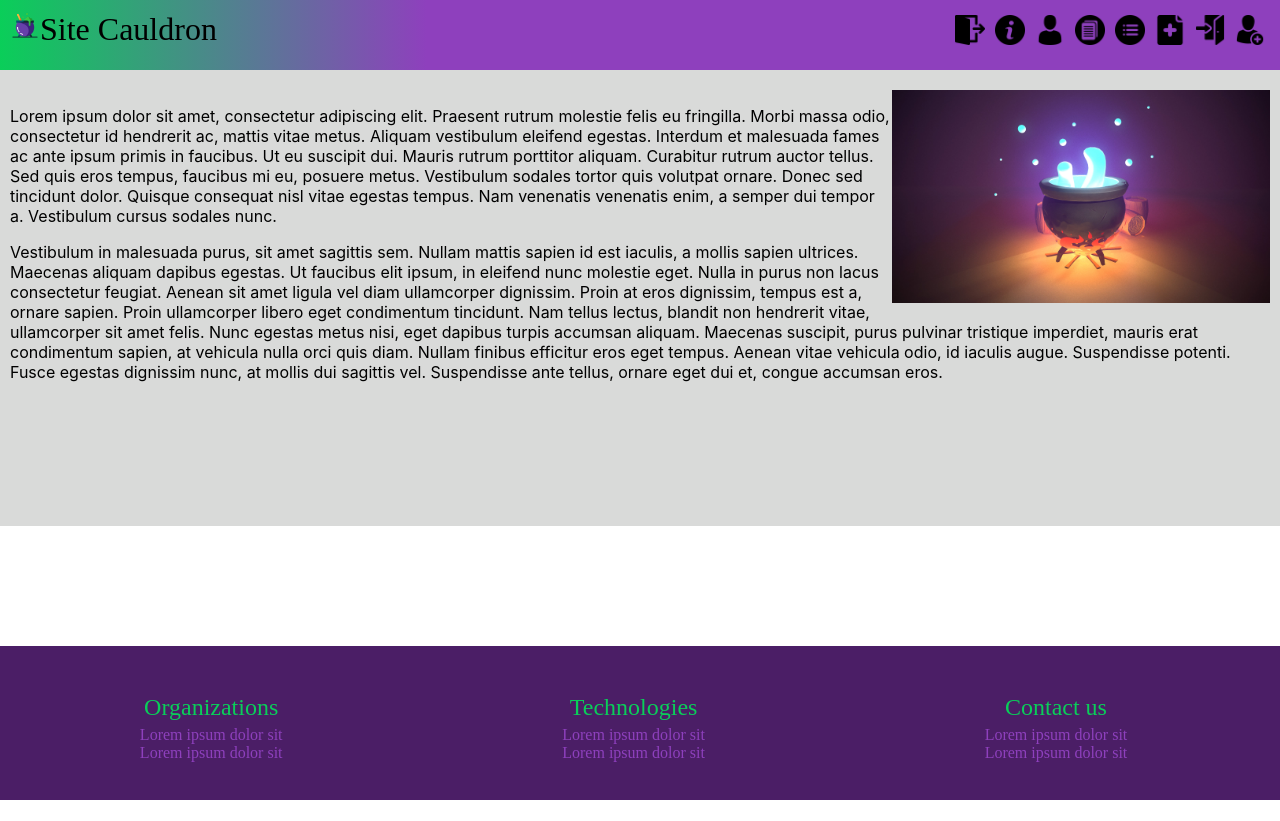
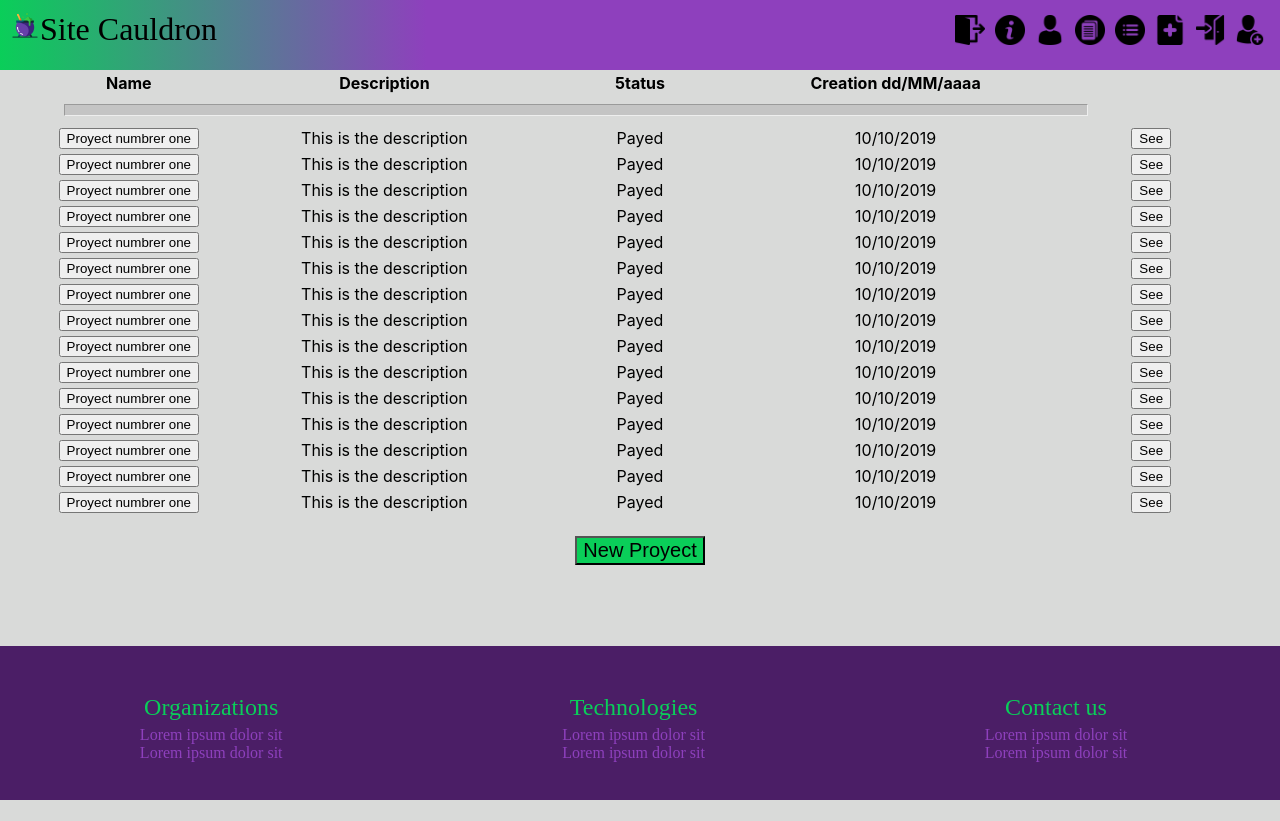
Before and after one commit to 5l1v3r1/site-cauldron, a React (Create React App) app in the folder Front-end/site-cauldron/: page / in a window 1280 px wide. Before the commit the page ends 800 px from the top, so only its background shows below. Built offline with nearby package versions, Linux system fonts and the light colour scheme.

Commit message:
List of proyects

```diff
--- a/Front-end/site-cauldron/public/index.html
+++ b/Front-end/site-cauldron/public/index.html
@@ -26,9 +26,9 @@
     -->
     <title>Site Cauldron</title>
   </head>
-  <body>
+  <body bgcolor="#D9DAD9">
     <noscript>You need to enable JavaScript to run this app.</noscript>
-    <div id="root"></div>
+    <div id="root" ></div>
     <!--
       This HTML file is a template.
       If you open it directly in the browser, you will see an empty page.
--- a/Front-end/site-cauldron/src/App.js
+++ b/Front-end/site-cauldron/src/App.js
@@ -1,15 +1,16 @@
 import React from 'react';
-
 
 import Menu from './components/Menu'
 import Footer from './components/Footer'
-import Principal from './components/Principal'
+import Principal from './pages/Principal'
+import Proyects from './pages/Proyects'
 
 function App() {
   return (
-    <div >
+    <div>
       <Menu/>
-      <Principal/>
+      <Proyects/>
+      {/* <Principal/> */}
       <Footer/>
     </div>
   );
--- a/Front-end/site-cauldron/src/components/Principal.js
+++ b/Front-end/site-cauldron/src/pages/Principal.js
@@ -8,10 +8,11 @@ function Principal(params) {
     return(
         <body className = "Body">
             <br/>
-            <img src={Cauldron} alt="" class="Body-Image"></img>
+            <img src={Cauldron} alt="" ></img>
             <p>
                 Lorem ipsum dolor sit amet, consectetur adipiscing elit. Praesent rutrum molestie felis eu fringilla. Morbi massa odio, consectetur id hendrerit ac, mattis vitae metus. Aliquam vestibulum eleifend egestas. Interdum et malesuada fames ac ante ipsum primis in faucibus. Ut eu suscipit dui. Mauris rutrum porttitor aliquam. Curabitur rutrum auctor tellus. Sed quis eros tempus, faucibus mi eu, posuere metus. Vestibulum sodales tortor quis volutpat ornare. Donec sed tincidunt dolor. Quisque consequat nisl vitae egestas tempus. Nam venenatis venenatis enim, a semper dui tempor a. Vestibulum cursus sodales nunc.
             </p>
+            <img src={GraphQl} style={{float: "left"}} alt=""></img>
             <p>
                 Vestibulum in malesuada purus, sit amet sagittis sem. Nullam mattis sapien id est iaculis, a mollis sapien ultrices. Maecenas aliquam dapibus egestas. Ut faucibus elit ipsum, in eleifend nunc molestie eget. Nulla in purus non lacus consectetur feugiat. Aenean sit amet ligula vel diam ullamcorper dignissim. Proin at eros dignissim, tempus est a, ornare sapien. Proin ullamcorper libero eget condimentum tincidunt. Nam tellus lectus, blandit non hendrerit vitae, ullamcorper sit amet felis. Nunc egestas metus nisi, eget dapibus turpis accumsan aliquam. Maecenas suscipit, purus pulvinar tristique imperdiet, mauris erat condimentum sapien, at vehicula nulla orci quis diam. Nullam finibus efficitur eros eget tempus. Aenean vitae vehicula odio, id iaculis augue.
                 Suspendisse potenti. Fusce egestas dignissim nunc, at mollis dui sagittis vel. Suspendisse ante tellus, ornare eget dui et, congue accumsan eros.
--- /dev/null
+++ b/Front-end/site-cauldron/src/pages/Proyects.js
@@ -0,0 +1,192 @@
+import React,{component} from 'react';
+
+import '../styles/Proyects.css'
+
+function Proyects() {
+    return(
+        <div className="Proyects">
+            <table>
+                <tr>
+                    <th> Name </th>
+                    <th> Description </th>
+                    <th> 5tatus </th>
+                    <th> Creation dd/MM/aaaa </th>
+                    <th/>
+                </tr>
+                </table>
+                <hr/>
+                <table>
+                <tr>
+                    <td>
+                        <button>Proyect numbrer one</button>
+                    </td>
+                    <td> This is the description</td>
+                    <td> Payed </td>
+                    <td> 10/10/2019 </td>
+                    <td>
+                        <button>See</button>
+                    </td>
+                </tr>
+                <tr>
+                    <td>
+                        <button>Proyect numbrer one</button>
+                    </td>
+                    <td> This is the description</td>
+                    <td> Payed </td>
+                    <td> 10/10/2019 </td>
+                    <td>
+                        <button>See</button>
+                    </td>
+                </tr>
+                <tr>
+                    <td>
+                        <button>Proyect numbrer one</button>
+                    </td>
+                    <td> This is the description</td>
+                    <td> Payed </td>
+                    <td> 10/10/2019 </td>
+                    <td>
+                        <button>See</button>
+                    </td>
+                </tr>
+                <tr>
+                    <td>
+                        <button>Proyect numbrer one</button>
+                    </td>
+                    <td> This is the description</td>
+                    <td> Payed </td>
+                    <td> 10/10/2019 </td>
+                    <td>
+                        <button>See</button>
+                    </td>
+                </tr>
+                <tr>
+                    <td>
+                        <button>Proyect numbrer one</button>
+                    </td>
+                    <td> This is the description</td>
+                    <td> Payed </td>
+                    <td> 10/10/2019 </td>
+                    <td>
+                        <button>See</button>
+                    </td>
+                </tr>
+                <tr>
+                    <td>
+                        <button>Proyect numbrer one</button>
+                    </td>
+                    <td> This is the description</td>
+                    <td> Payed </td>
+                    <td> 10/10/2019 </td>
+                    <td>
+                        <button>See</button>
+                    </td>
+                </tr>
+                <tr>
+                    <td>
+                        <button>Proyect numbrer one</button>
+                    </td>
+                    <td> This is the description</td>
+                    <td> Payed </td>
+                    <td> 10/10/2019 </td>
+                    <td>
+                        <button>See</button>
+                    </td>
+                </tr>
+                <tr>
+                    <td>
+                        <button>Proyect numbrer one</button>
+                    </td>
+                    <td> This is the description</td>
+                    <td> Payed </td>
+                    <td> 10/10/2019 </td>
+                    <td>
+                        <button>See</button>
+                    </td>
+                </tr>
+                <tr>
+                    <td>
+                        <button>Proyect numbrer one</button>
+                    </td>
+                    <td> This is the description</td>
+                    <td> Payed </td>
+                    <td> 10/10/2019 </td>
+                    <td>
+                        <button>See</button>
+                    </td>
+                </tr>
+                <tr>
+                    <td>
+                        <button>Proyect numbrer one</button>
+                    </td>
+                    <td> This is the description</td>
+                    <td> Payed </td>
+                    <td> 10/10/2019 </td>
+                    <td>
+                        <button>See</button>
+                    </td>
+                </tr>
+                <tr>
+                    <td>
+                        <button>Proyect numbrer one</button>
+                    </td>
+                    <td> This is the description</td>
+                    <td> Payed </td>
+                    <td> 10/10/2019 </td>
+                    <td>
+                        <button>See</button>
+                    </td>
+                </tr>
+                <tr>
+                    <td>
+                        <button>Proyect numbrer one</button>
+                    </td>
+                    <td> This is the description</td>
+                    <td> Payed </td>
+                    <td> 10/10/2019 </td>
+                    <td>
+                        <button>See</button>
+                    </td>
+                </tr>
+                <tr>
+                    <td>
+                        <button>Proyect numbrer one</button>
+                    </td>
+                    <td> This is the description</td>
+                    <td> Payed </td>
+                    <td> 10/10/2019 </td>
+                    <td>
+                        <button>See</button>
+                    </td>
+                </tr>
+                <tr>
+                    <td>
+                        <button>Proyect numbrer one</button>
+                    </td>
+                    <td> This is the description</td>
+                    <td> Payed </td>
+                    <td> 10/10/2019 </td>
+                    <td>
+                        <button>See</button>
+                    </td>
+                </tr>
+                <tr>
+                    <td>
+                        <button>Proyect numbrer one</button>
+                    </td>
+                    <td> This is the description</td>
+                    <td> Payed </td>
+                    <td> 10/10/2019 </td>
+                    <td>
+                        <button>See</button>
+                    </td>
+                </tr>
+            </table>
+
+            <br/>
+            <button className="NewProyect">New Proyect</button>
+        </div>
+    );
+}
+
+export default Proyects
--- a/Front-end/site-cauldron/src/styles/Principal.css
+++ b/Front-end/site-cauldron/src/styles/Principal.css
@@ -1,14 +1,12 @@
 .Body{
-    background: #D9DAD9;
     margin-top: 70px;
     padding-left: 10px;
     padding-right: 10px;
-
-    padding-bottom: 10%;
+    padding-bottom: 30%;
     display: flexbox;
 }
 
-.Body-Image{
+.Body img{
     float: right;
     width: 30%;
     height: 30%;
--- /dev/null
+++ b/Front-end/site-cauldron/src/styles/Proyects.css
@@ -0,0 +1,22 @@
+.Proyects{
+    margin-top: 70px;
+    text-align: center;
+    margin-bottom: 20%;
+}
+.Proyects table{
+    width: 100%;
+}
+.Proyects th, td{
+    width: 20%;
+}
+.Proyects hr{
+    height: 10px;
+    background-color: #C4C4C4;
+    margin-left: 5%;
+    margin-right: 15%;
+}
+.NewProyect {
+    background-color: #0ACE59;
+    cursor: pointer;
+    font-size: 20px;
+}
```
Also changed, not shown: Front-end/site-cauldron/src/pages/Documentation.js (added, +30 -0 lines), Front-end/site-cauldron/src/scripts/expand.js (added, +15 -0 lines), Front-end/site-cauldron/src/styles/styles.css (added, +37 -0 lines).
